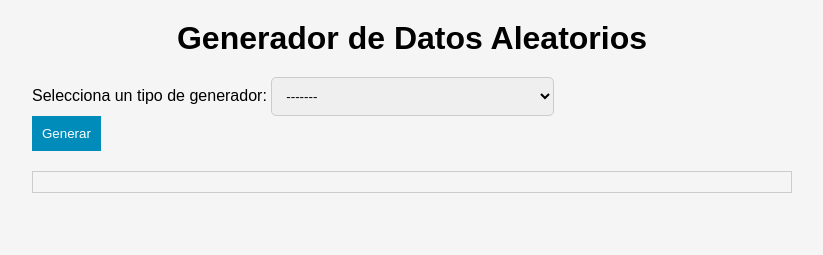
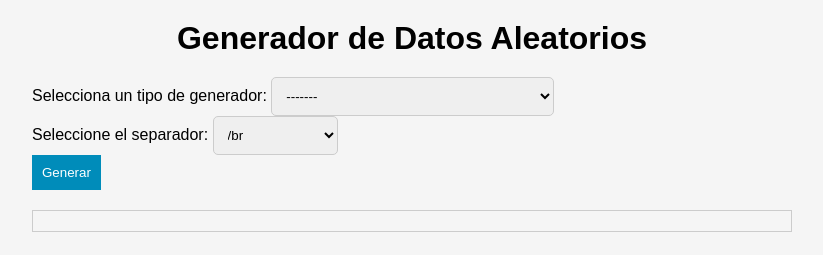
Before and after one commit to EderPacheco/RandomGen, a plain HTML site: page index.html in a window 1280 px wide. Shown: the whole page, without its empty margins (228-1051 px from the left). Drawn offline with nearby package versions, Linux system fonts and the light colour scheme.

Commit message:
Update index.html

```diff
--- a/index.html
+++ b/index.html
@@ -4,7 +4,7 @@
     <meta charset="utf-8">
     <title>Generador de Datos Aleatorios</title>
     <link rel="stylesheet" href="css/styles.css">
-
+    <script src="https://cdnjs.cloudflare.com/ajax/libs/PapaParse/5.3.1/papaparse.min.js"></script>
   </head>
   <body>
     <div class="container">
@@ -28,10 +28,19 @@
           <option value="coordinate">Generador de Coordenadas</option>
         </select>
       </div>
+      <div class="separator-parms">
+        <label for="separadorSimbolo">Seleccione el separador:</label>
+          <select id="separador">
+            <option value="</br>">/br</option>
+            <option value=" , ">,</option>
+            <option value=" ">Solo espacios</option>
+          </select>
+      </div>
       <div class="generator-params">
         <div id="name-params" class="generator-params-section" style="display: none;">
           <label for="name-count">Cantidad de Nombres:</label>
           <input type="number" id="name-count" min="1" max="100" value="1">
+
         </div>
         <div id="email-params" class="generator-params-section" style="display: none;">
           <label for="email-count">Cantidad de Correos Electrónicos:</label>
@@ -174,5 +183,7 @@
       </div>
     </div>
     <script src="JS/app.js"></script>
+    <script src="JS/PapaParse-5.0.2/papaparse.min.js"></script>
+    <script src="JS/RandomName.js"></script>
   </body>
 </html>
```
